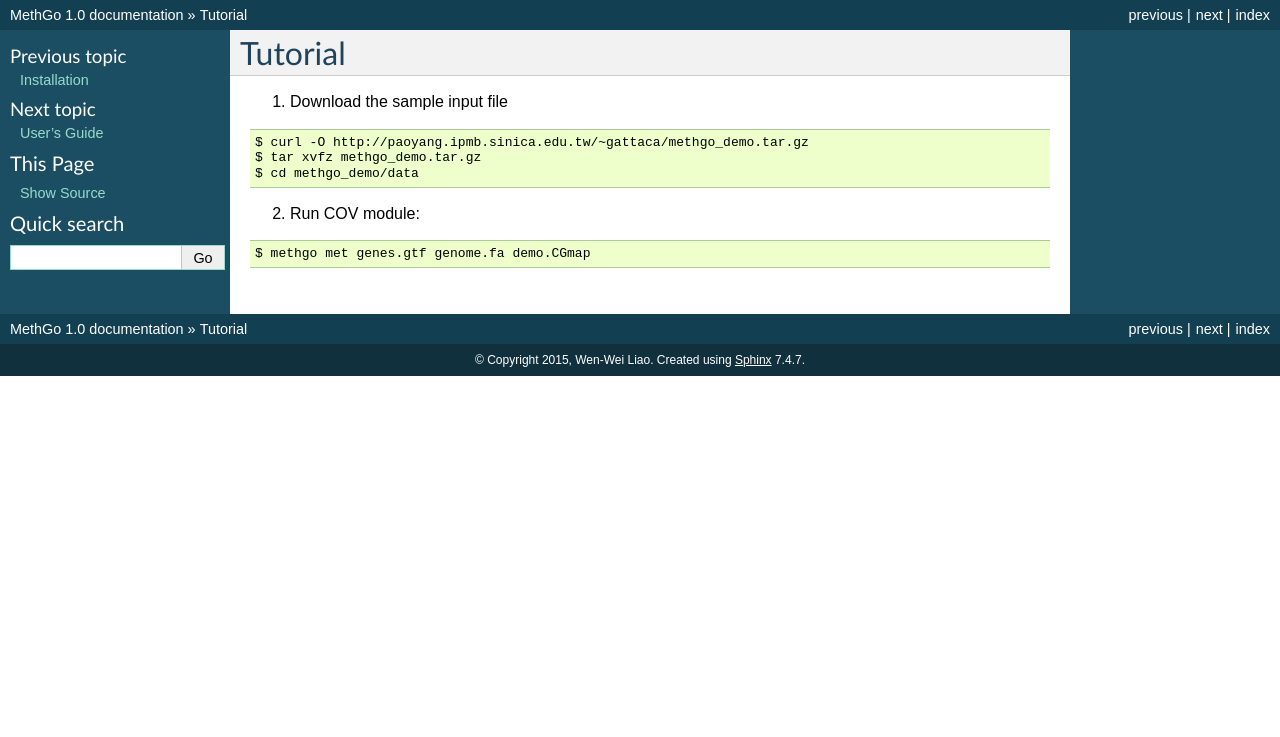
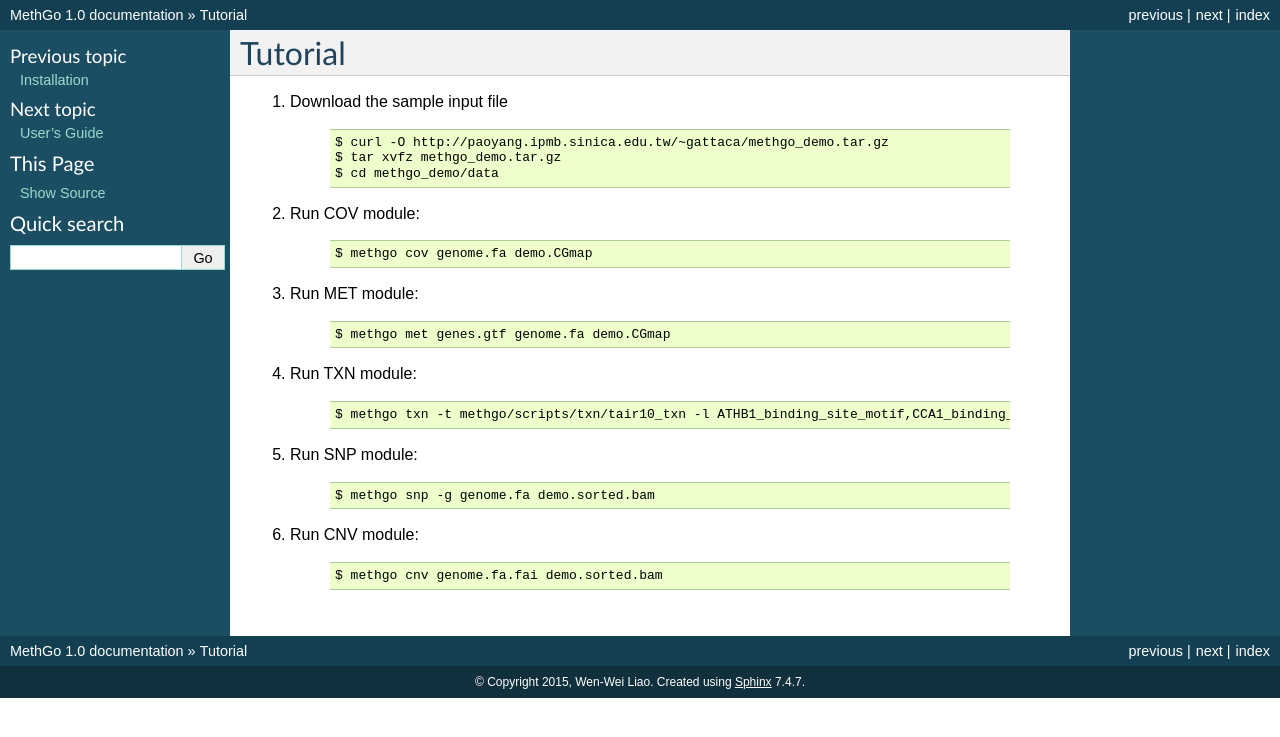
Before and after one commit to paoyangchen-laboratory/methgo, a Sphinx documentation site: the page built from docs/tutorial.rst, in a window 1280 px wide. Shown: the top 737 px of the page. Built offline with Sphinx 7.4.7, drawn with Linux system fonts in a browser that asks for light colours.

Commit message:
Update tutorial

```diff
--- a/docs/tutorial.rst
+++ b/docs/tutorial.rst
@@ -3,14 +3,38 @@ Tutorial
 
 1. Download the sample input file
 
-::
+    ::
 
-$ curl -O http://paoyang.ipmb.sinica.edu.tw/~gattaca/methgo_demo.tar.gz
-$ tar xvfz methgo_demo.tar.gz
-$ cd methgo_demo/data
+    $ curl -O http://paoyang.ipmb.sinica.edu.tw/~gattaca/methgo_demo.tar.gz
+    $ tar xvfz methgo_demo.tar.gz
+    $ cd methgo_demo/data
 
 2. Run COV module:
 
-::
+    ::
 
-$ methgo met genes.gtf genome.fa demo.CGmap
+    $ methgo cov genome.fa demo.CGmap
+
+3. Run MET module:
+
+    ::
+
+    $ methgo met genes.gtf genome.fa demo.CGmap
+
+4. Run TXN module:
+
+    ::
+
+    $ methgo txn -t methgo/scripts/txn/tair10_txn -l ATHB1_binding_site_motif,CCA1_binding_site_motif -c demo.CGmap
+
+5. Run SNP module:
+
+    ::
+
+    $ methgo snp -g genome.fa demo.sorted.bam
+
+6. Run CNV module:
+
+    ::
+
+    $ methgo cnv genome.fa.fai demo.sorted.bam
```
